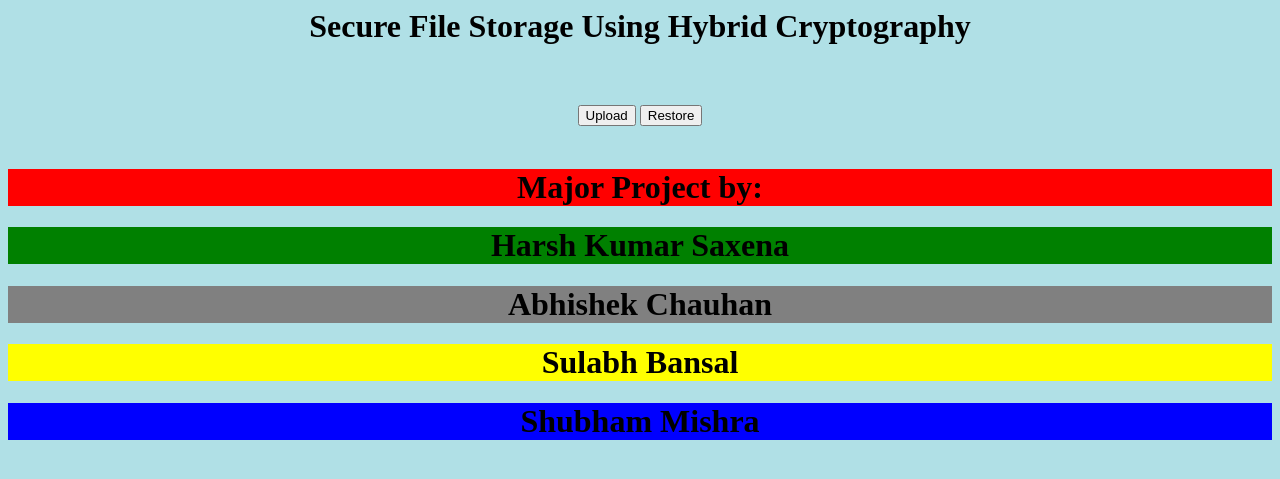
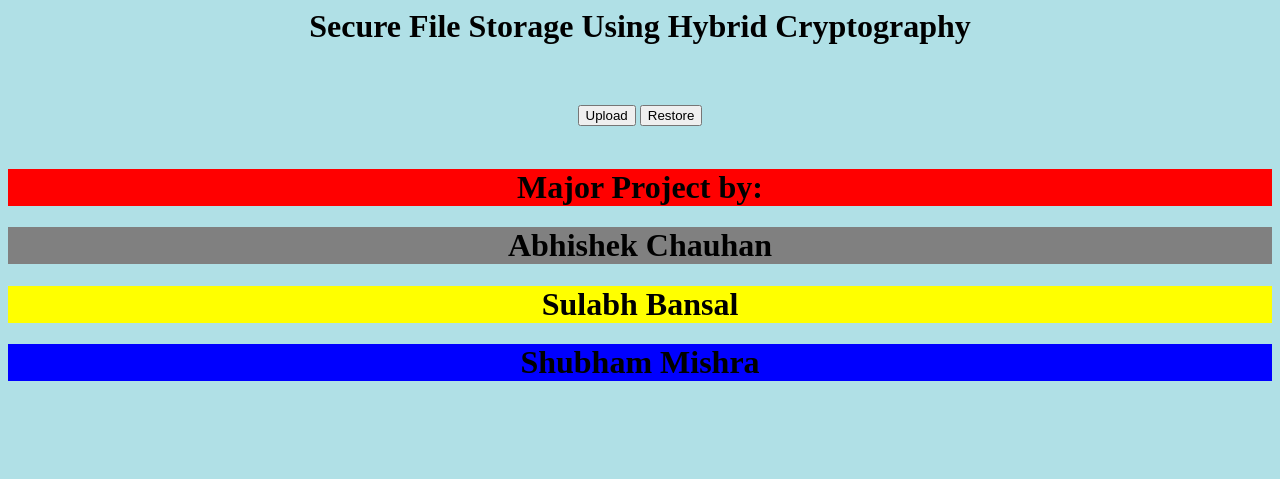
Before and after one commit to sulabh2000/SecureKeyEncryption, a Flask app: page / in a window 1280 px wide. Shown: the top 479 px of the page. Run offline with Flask 2, Linux system fonts and the light colour scheme.

Commit message:
some changes in html code

```diff
--- a/templates/download.html
+++ b/templates/download.html
@@ -8,7 +8,7 @@
 			</form>
 			<br><h1 style="background-color:red;">Major Project by:</h1>
 
-			<h1 style="background-color:green;">Harsh Kumar Saxena<h1>
+
 <h1 style="background-color:grey;">Abhishek Chauhan<h1>
 <h1 style="background-color:yellow;">Sulabh Bansal<h1>
 <h1 style="background-color:blue;">Shubham Mishra<h1>
--- a/templates/index.html
+++ b/templates/index.html
@@ -11,7 +11,7 @@
 			</table>
 			<br><h1 style="background-color:red;">Major Project by:</h1>
 
-			<h1 style="background-color:green;">Harsh Kumar Saxena<h1>
+
 <h1 style="background-color:grey;">Abhishek Chauhan<h1>
 <h1 style="background-color:yellow;">Sulabh Bansal<h1>
 <h1 style="background-color:blue;">Shubham Mishra<h1>
--- a/templates/restore_success.html
+++ b/templates/restore_success.html
@@ -11,7 +11,7 @@
 			</table>
 			<br><h1 style="background-color:red;">Major Project by:</h1>
 
-			<h1 style="background-color:green;">Harsh Kumar Saxena<h1>
+
 <h1 style="background-color:grey;">Abhishek Chauhan<h1>
 <h1 style="background-color:yellow;">Sulabh Bansal<h1>
 <h1 style="background-color:blue;">Shubham Mishra<h1>
--- a/templates/success.html
+++ b/templates/success.html
@@ -9,7 +9,7 @@
 					<td><a href='home'><button>Back to HOME</button></a></td>
 				</tr>
 			</table>
-			<br><h1 style="background-color:red;">Major Project by:</h1>		<h1 style="background-color:green;">Harsh Kumar Saxena<h1>
+			<br><h1 style="background-color:red;">Major Project by:</h1>
 <h1 style="background-color:grey;">Abhishek Chauhan<h1>
 <h1 style="background-color:yellow;">Sulabh Bansal<h1>
 <h1 style="background-color:blue;">Shubham Mishra<h1>
--- a/templates/upload.html
+++ b/templates/upload.html
@@ -8,7 +8,7 @@
 			</form>
 			<br><h1 style="background-color:red;">Major Project by:</h1>
 
-			<h1 style="background-color:green;">Harsh Kumar Saxena<h1>
+
 <h1 style="background-color:grey;">Abhishek Chauhan<h1>
 <h1 style="background-color:yellow;">Sulabh Bansal<h1>
 <h1 style="background-color:blue;">Shubham Mishra<h1>
```
